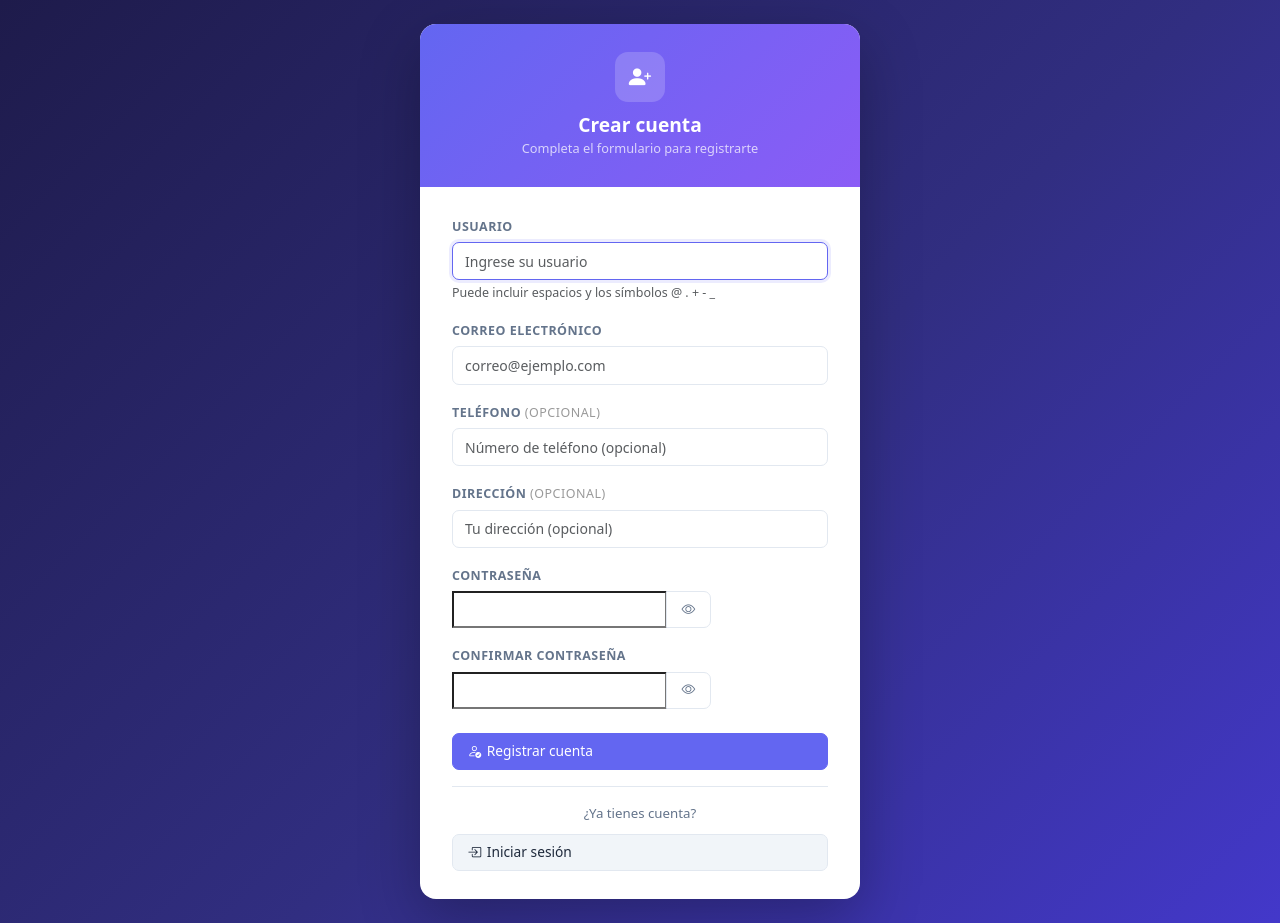
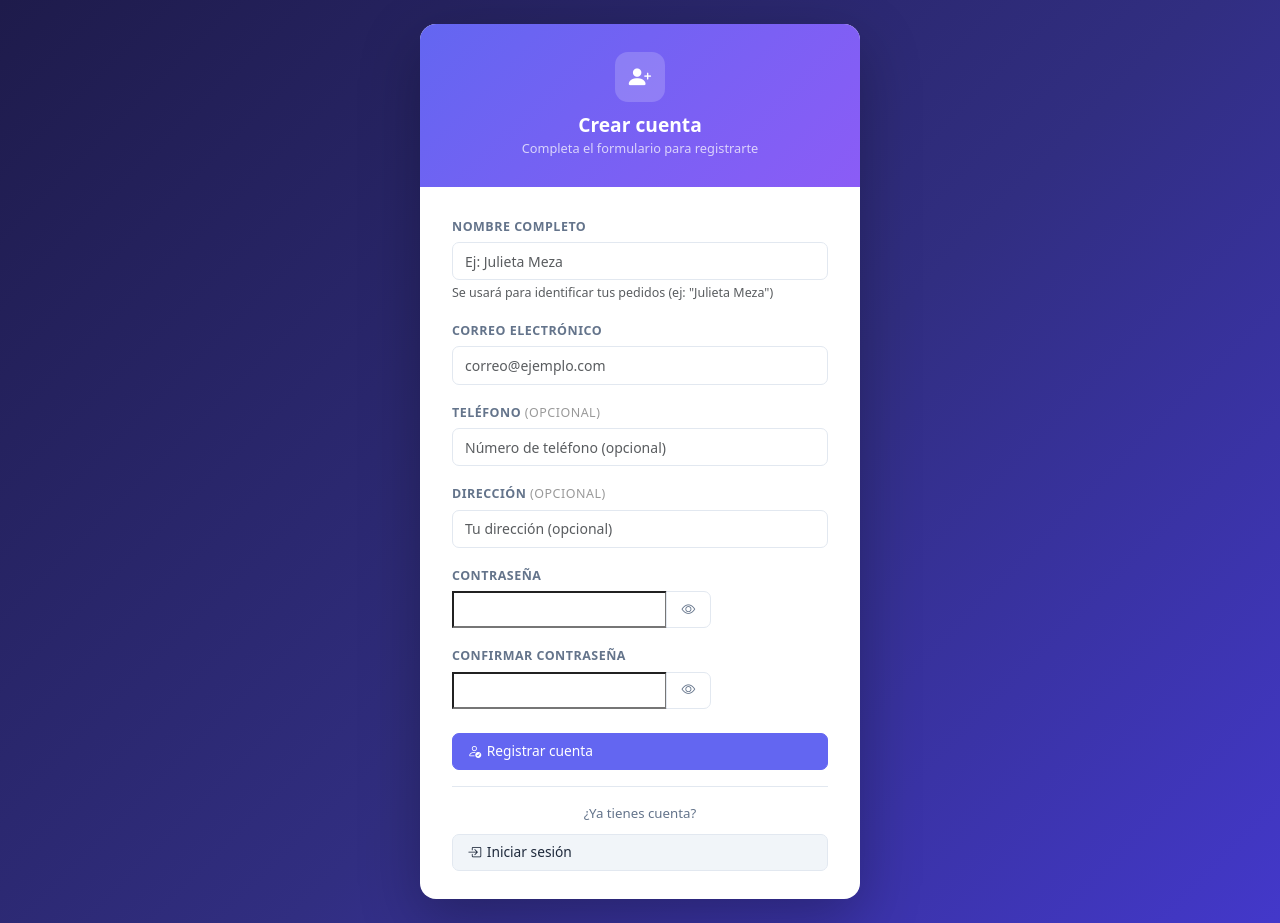
Before and after one commit to GGhostingg/crud_pedidos, a Django app: page /registro/ in a window 1280 px wide. Run offline with Django 5.2, Linux system fonts and the light colour scheme.

Commit message:
feat: cambiar registro para usar nombre completo en lugar de username
- Reemplazar campo username por nombre_completo en el formulario
- El username se genera automaticamente desde el email (ej: julieta.meza)
- El nombre completo se guarda en first_name/last_name del User
- El nombre completo se usa en el modelo Cliente para los pedidos
- Se eliminan los hacks de validacion para espacios en username

Co-authored-by: Qwen-Coder <qwen-coder@alibabacloud.com>

```diff
--- a/django_app/pedidos/forms.py
+++ b/django_app/pedidos/forms.py
@@ -7,49 +7,40 @@ from django.core.exceptions import ValidationError
 from .models import Cliente, Producto, Pedido
 
 class CustomUserCreationForm(UserCreationForm):
-    username = forms.CharField(
-        label='Usuario',
+    nombre_completo = forms.CharField(
+        label='Nombre completo',
         max_length=150,
-        strip=True,
-        validators=[],
-        help_text='Puede incluir espacios y los símbolos @ . + - _',
         widget=forms.TextInput(attrs={
             'class': 'form-control',
-            'placeholder': 'Ingrese su usuario'
+            'placeholder': 'Ej: Julieta Meza'
         }),
         error_messages={
-            'required': 'El usuario es obligatorio.',
-            'invalid': 'El usuario solo puede contener letras, números, espacios y @ . + - _'
+            'required': 'El nombre es obligatorio.',
         }
     )
 
-    def clean_username(self):
-        username = self.cleaned_data.get('username')
-        if username:
-            if not re.match(r'^[A-Za-z0-9 @.+_-]+$', username):
-                raise ValidationError('El usuario solo puede contener letras, números, espacios y @ . + - _')
-        return username
-
-    def _post_clean(self):
-        super()._post_clean()
-        # Django's UnicodeUsernameValidator (del modelo User) rechaza espacios,
-        # pero nuestra clean_username ya los validó. Si clean_username pasó
-        # eliminamos el error que el modelo haya añadido para username.
-        if 'username' in self._errors and self.cleaned_data.get('username'):
-            self._errors.pop('username', None)
-
-    email = forms.EmailField(
-        required=True,
-        label='Correo electrónico',
-        widget=forms.EmailInput(attrs={
-            'class': 'form-control',
-            'placeholder': 'correo@ejemplo.com'
-        }),
-        error_messages={
-            'required': 'El correo es obligatorio.',
-            'invalid': 'Introduce un correo válido.'
+    class Meta:
+        model = User
+        fields = ['nombre_completo', 'email', 'password1', 'password2']
+        labels = {
+            'email': 'Correo electrónico',
+            'password1': 'Contraseña',
+            'password2': 'Confirmar contraseña',
         }
-    )
+        widgets = {
+            'email': forms.EmailInput(attrs={
+                'class': 'form-control',
+                'placeholder': 'correo@ejemplo.com'
+            }),
+            'password1': forms.PasswordInput(attrs={
+                'class': 'form-control',
+                'placeholder': 'Ingrese su contraseña'
+            }),
+            'password2': forms.PasswordInput(attrs={
+                'class': 'form-control',
+                'placeholder': 'Confirma la contraseña'
+            }),
+        }
 
     telefono = forms.CharField(
         required=False,
@@ -71,34 +62,35 @@ class CustomUserCreationForm(UserCreationForm):
         })
     )
 
-    class Meta:
-        model = User
-        fields = ['username', 'email', 'password1', 'password2']
-        labels = {
-            'username': 'Usuario',
-            'password1': 'Contraseña',
-            'password2': 'Confirmar contraseña',
-        }
-        widgets = {
-            'username': forms.TextInput(attrs={
-                'class': 'form-control',
-                'placeholder': 'Ingrese su usuario'
-            }),
-            'password1': forms.PasswordInput(attrs={
-                'class': 'form-control',
-                'placeholder': 'Ingrese su contraseña'
-            }),
-            'password2': forms.PasswordInput(attrs={
-                'class': 'form-control',
-                'placeholder': 'Confirma la contraseña'
-            }),
-        }
-
     def clean_email(self):
         email = self.cleaned_data.get('email')
         if User.objects.filter(email=email).exists():
             raise forms.ValidationError('Este correo ya está registrado.')
         return email
+
+    def clean_nombre_completo(self):
+        nombre = self.cleaned_data.get('nombre_completo')
+        if nombre and len(nombre.strip()) < 3:
+            raise ValidationError('El nombre debe tener al menos 3 caracteres.')
+        return nombre.strip()
+
+    def save(self, commit=True):
+        user = super().save(commit=False)
+        # Generar username unico a partir del email (sin espacios, sin @)
+        email_prefix = self.cleaned_data['email'].split('@')[0]
+        base_username = re.sub(r'[^A-Za-z0-9_.]', '', email_prefix)
+        username = base_username
+        counter = 1
+        while User.objects.filter(username=username).exists():
+            username = f'{base_username}{counter}'
+            counter += 1
+        user.username = username
+        user.set_password(self.cleaned_data["password1"])
+        user.first_name = self.cleaned_data.get('nombre_completo', '').split()[0] if self.cleaned_data.get('nombre_completo') else ''
+        user.last_name = ' '.join(self.cleaned_data.get('nombre_completo', '').split()[1:]) if self.cleaned_data.get('nombre_completo') else ''
+        if commit:
+            user.save()
+        return user
 
 class ClienteForm(forms.ModelForm):
     class Meta:
--- a/django_app/pedidos/views.py
+++ b/django_app/pedidos/views.py
@@ -359,18 +359,19 @@ class RegistroView(View):
         if form.is_valid():
             user = form.save()
 
-            # Extrae teléfono y dirección del formulario
+            # Extrae teléfono, dirección y nombre completo del formulario
             telefono = form.cleaned_data.get('telefono', '')
             direccion = form.cleaned_data.get('direccion', '')
+            nombre_completo = form.cleaned_data.get('nombre_completo', '')
 
-            # Crea el cliente vinculado al usuario (por email)
-            nombre_cliente = user.get_full_name() or user.username
+            # Crea el cliente vinculado al usuario con el nombre completo real
             Cliente.objects.get_or_create(
                 correo=user.email,
                 defaults={
-                    'nombre': nombre_cliente,
+                    'nombre': nombre_completo or user.get_full_name() or user.username,
                     'telefono': telefono,
                     'direccion': direccion,
+                    'usuario': user,
                 }
             )
 
--- a/django_app/templates/pedidos/registro.html
+++ b/django_app/templates/pedidos/registro.html
@@ -28,12 +28,10 @@
             <form method="post">
                 {% csrf_token %}
                 <div class="mb-3">
-                    <label for="{{ form.username.id_for_label }}" class="form-label">Usuario</label>
-                    {{ form.username }}
-                    {% if form.username.help_text %}
-                        <div class="form-text">{{ form.username.help_text }}</div>
-                    {% endif %}
-                    {% for error in form.username.errors %}
+                    <label for="{{ form.nombre_completo.id_for_label }}" class="form-label">Nombre completo</label>
+                    {{ form.nombre_completo }}
+                    <div class="form-text">Se usará para identificar tus pedidos (ej: "Julieta Meza")</div>
+                    {% for error in form.nombre_completo.errors %}
                         <div class="form-text text-danger">{{ error }}</div>
                     {% endfor %}
                 </div>
```
